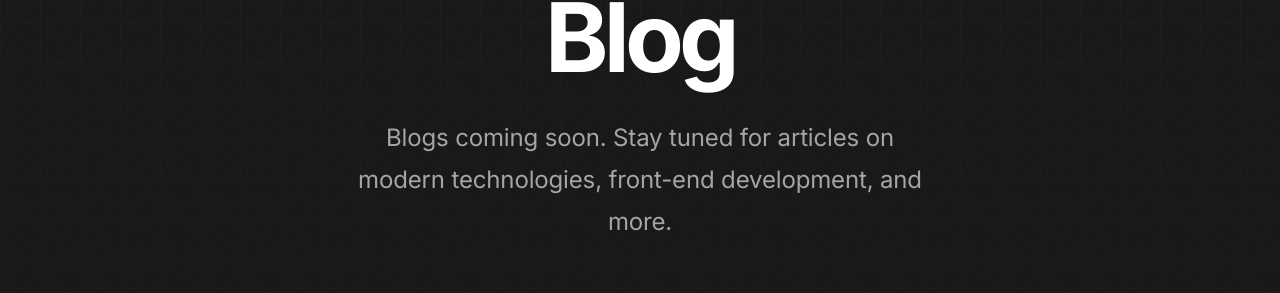
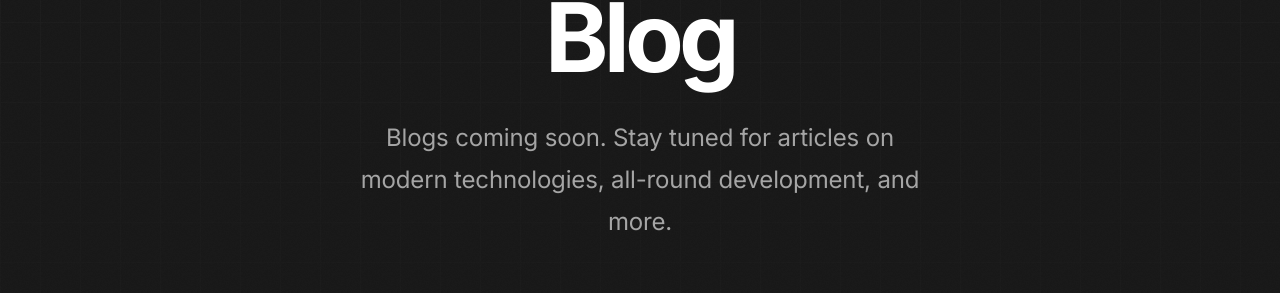
Before and after one commit to JanithPer/janith-perera, a Next.js app: page /blog in a window 1280 px wide. Shown: the part 338-631 px from the top of the page. Built offline with nearby package versions, Linux system fonts and the light colour scheme.

Commit message:
minor updates

```diff
--- a/app/blog/page.tsx
+++ b/app/blog/page.tsx
@@ -5,7 +5,7 @@ export default function BlogPage() {
         <h1 className="h1-bold">Blog</h1>
         <p className="regular-paragraph mt-8 max-w-[600px]">
           Blogs coming soon. Stay tuned for articles on modern technologies,
-          front-end development, and more.
+          all-round development, and more.
         </p>
         <p className="font-silkscreen mt-16 text-sm uppercase tracking-widest text-silverchalice">
           Janith.Perera
```
